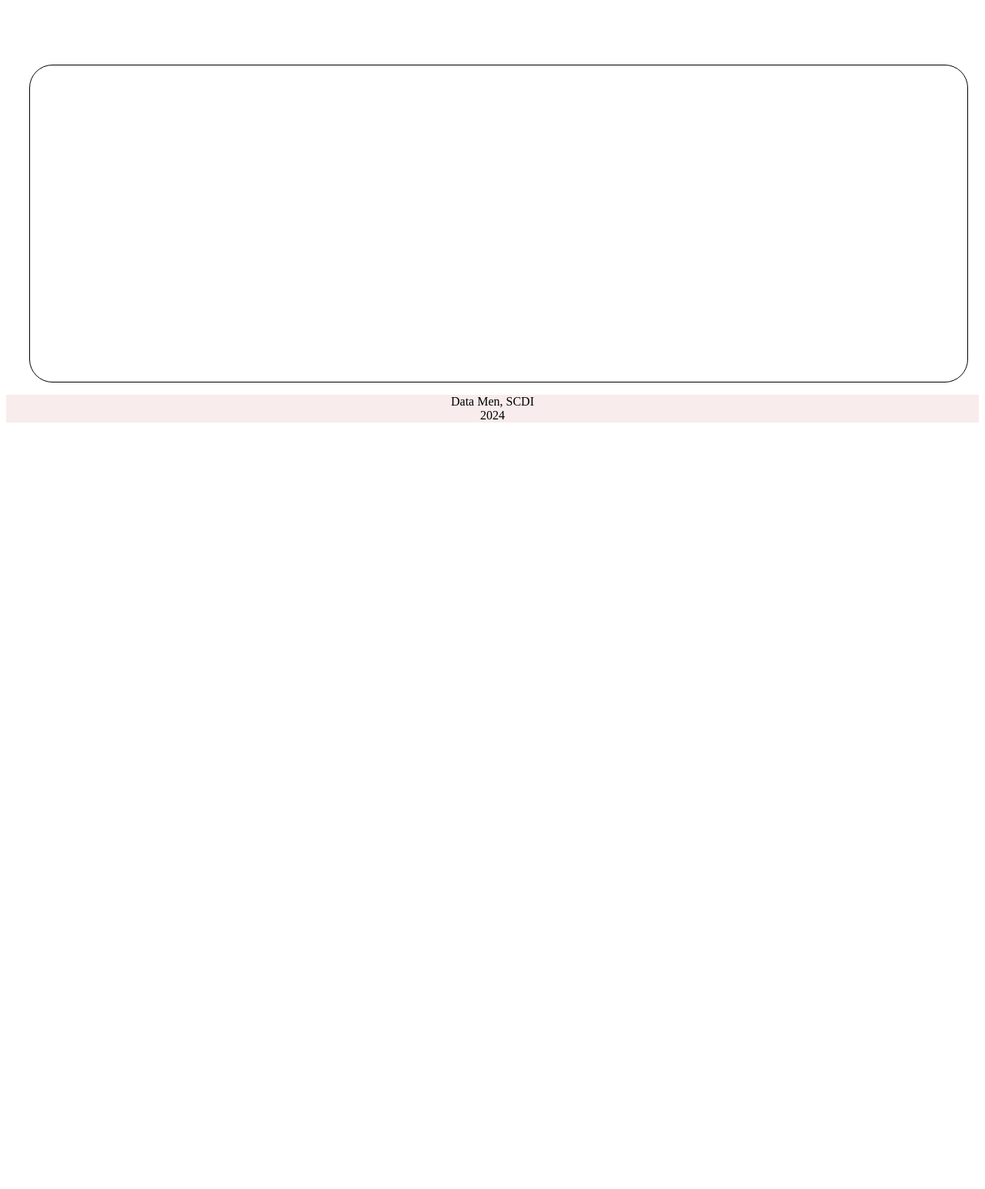
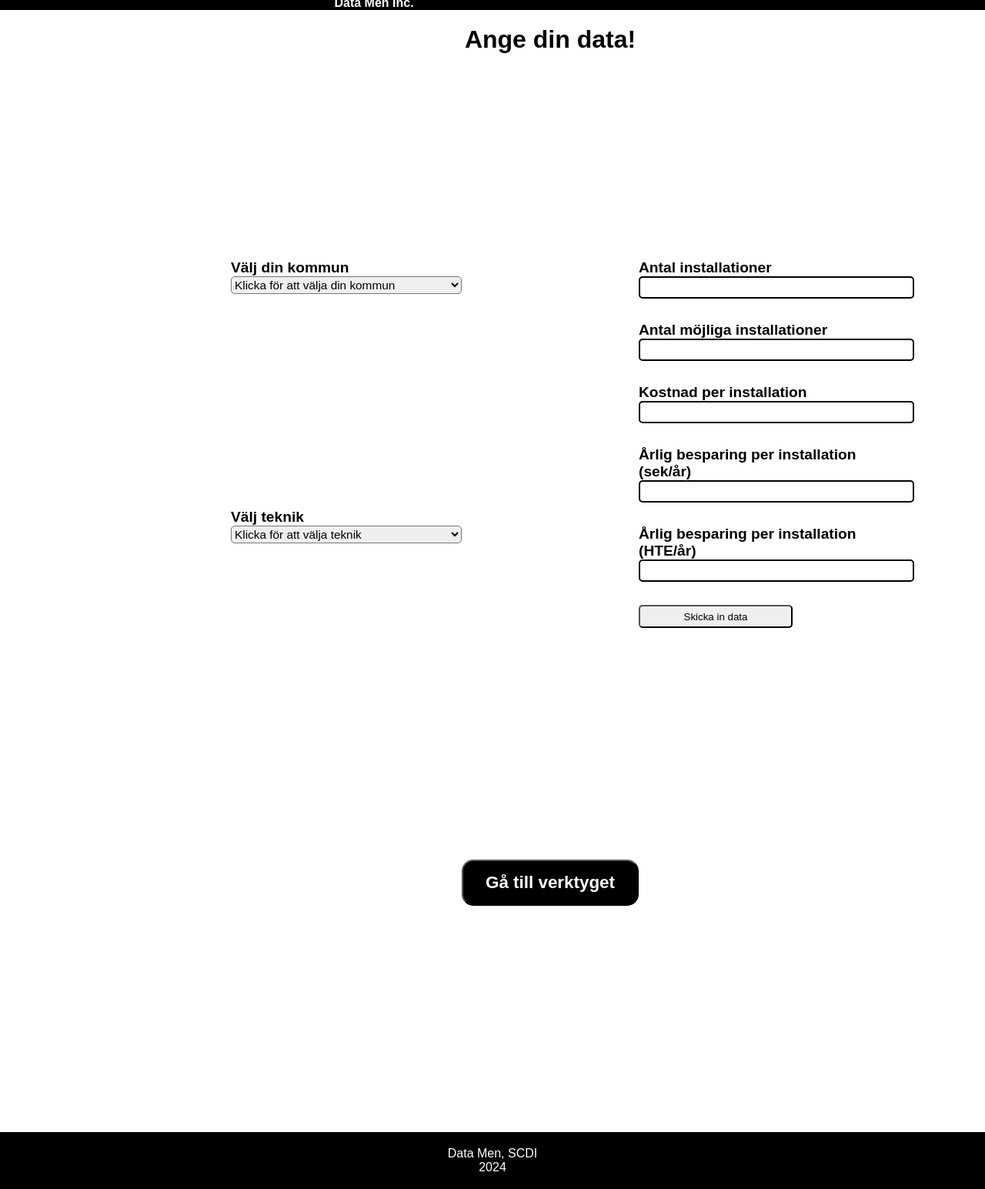
Before and after one commit to Antpapa99/TIG335_Alternativkostnader, a Django app: page /verktyg in a window 1280 px wide. Shown: the part 311-1856 px from the top of the page at 77% size. Before the commit the page ends 860 px from the top, so only its background shows below. Run offline with Django 5.2, Linux system fonts and the light colour scheme.

Commit message:
Changed the html formats

```diff
--- a/alternativkostnaderApp/serializers.py
+++ b/alternativkostnaderApp/serializers.py
@@ -28,12 +28,15 @@ class CommuneSerializer(serializers.ModelSerializer):
     #This here will probably need better variable names
     def update(self, instance, validated_data):
         technologies_data = validated_data.pop('technologies')
+
+        #This here is the variable for technologies
         techs = (instance.technologies).all()
         techs = list(techs)
+        #This here is the variabel for the commune name of the specific instance
         instance.commune_name = validated_data.get('commune_name', instance.commune_name)
         instance.save()
 
-
+        #This is for each technology in the nested serializer
         for technology_data in technologies_data:
             technology = techs.pop(0)
             technology.tech_name = technology_data.get('tech_name', technology.tech_name)
--- a/alternativkostnaderApp/static/style.css
+++ b/alternativkostnaderApp/static/style.css
@@ -1,13 +1,17 @@
-#indexmain, #verktygmain {
+#body {
+    margin: 0;
+    padding: 0;
+
+
+}
+#indexmain, #verktygmain, #datamain {
     background-color:
     white;
-    margin: 0 auto;
-    width: 100vw;
-    height: 100vh;
+    font-family: Arial, Helvetica, sans-serif;
     display: grid;
-    grid-template-columns: 1fr 1fr 1fr 1fr 1fr 1fr 1fr;
-    grid-template-rows: 1fr 1fr 1fr 1fr 1fr 1fr 1fr;
-    font-family: Arial, Helvetica, sans-serif;
+    grid-template-columns: 1fr 1fr 1fr 1fr 1fr 1fr 1fr ;
+    grid-template-rows: 0.3fr 1fr 1fr 1fr 1fr 0.5fr;
+    min-height: 100vh;
 
 }
 
@@ -16,7 +20,7 @@
     width: 230px;
     height: 60px;
     font-size: 1.3em;
-    grid-area: 4/4/5/5;
+    grid-area: 5/4/6/5;
     justify-content: center;
     align-items: center;
     margin:auto;
@@ -38,17 +42,20 @@ a:link {
   }
 
 #textbody {
-    grid-area: 2/2/3/7;
+    grid-area: 2/2/5/7;
     margin: 0 auto;
     text-align: center;
-
 }
 
 #footersect {
     text-align: center;
     position:relative;
-    background-color: #f8ecec;
-    color: black;
+    background-color: black;
+    color: white;
+    grid-area: 7/1/8/8;
+    padding-top: 3px;
+    padding-bottom: 3px;
+    margin-top: auto;
 }
 
 #titletext {
@@ -65,9 +72,34 @@ a:link {
     width: 350px;
     height: 250px;
     border-radius: 15px;
+}
+
+#navbar {
+    grid-area: 1/1/2/8;
+    background-color: black;
+}
+
+#bild2 {
+    margin: 10px
+}
+
+#gruppnamn {
+    color: white;
+    display: inline;
+    font-weight: 800;
+    margin: 10px;
 
 }
 
+#omoss {
+    grid-area: 2/7/3/8;
+    padding-left: 40px;
+    background-color: black;
+    color: white;
+    border-radius: 50px 0px 0px 50px;
+    margin-top: 10px;
+
+}
 
 /*Verktygssidan*/
 
@@ -75,11 +107,12 @@ a:link {
     text-align: center;
     grid-area: 2/3/3/6;
     color: white;
-    font-size: 1.5em;
+    font-size: 1.3em;
     background: black;
     margin-bottom: 200px;
     border-radius: 20px;
     font-size: bold;
+    margin-top: 20px;
 }
 
 #altbar li {
@@ -95,8 +128,82 @@ a:link {
 
 #mainspace {
     border: 1px solid;
-    border-radius: 30px;
-    grid-area: 3/1/8/8;
-    margin-left: 30px;
-    margin-right: 30px;
+    border-radius: 20px;
+    grid-area: 2/1/7/8;
+    margin: 120px;
+
 }
+
+#backbutton {
+    width: 230px;
+    height: 60px;
+    font-size: 1.3em;
+    grid-area: 2/1/3/2;
+    color: white;
+    background-color: black;
+    border-radius: 15px;
+    font-size: 1.4em;
+    font-weight: bold;
+    margin: 17px;
+}
+
+/*datasida*/
+
+#datatitle {
+    grid-area: 2/4/3/5;
+    margin: 0 auto;
+}
+
+#kommunchoice {
+    grid-area: 3/3/4/4;
+
+}
+
+#kommunid, #teknikid {
+    width: 300px;
+    height: 23px;
+    font-size: 0.8em;
+    border-radius: 5px;
+}
+
+
+#teknikchoice {
+    grid-area: 4/3/5/4;
+
+}
+
+#inputfield {
+    grid-area: 3/5/7/7;
+}
+
+#kommunchoice, #teknikchoice, #inputfield {
+    font-weight: 700;
+    font-size: 1.2em;
+}
+
+#inputfield div {
+    margin-bottom: 30px;
+}
+
+#datatitle {
+    margin-top: 20px;
+}
+
+#kommunchoice label, #teknikchoice label, #inputfield label {
+    display: block;
+}
+
+#installationer, #minstallationer, #kinstallation, #binstallationsek, #binstallationHTE {
+    width: 350px;
+    height: 23px;
+    border: 2px solid;
+    border-radius: 5px;
+}
+
+#submitbutton {
+    grid-area: 4/5/5/6;
+    width: 200px;
+    height: 30px;
+    border-radius: 5px;
+    margin-top: auto;
+}
--- a/alternativkostnaderApp/templates/verktyg.html
+++ b/alternativkostnaderApp/templates/verktyg.html
@@ -5,24 +5,84 @@
     <meta charset="UTF-8">
     <meta name="viewport" content="width=device-width, initial-scale=1.0">
     <title>Document</title>
-    <link rel="stylesheet" href="static/style.css">
+    <link rel="stylesheet" href="style.css">
 </head>
-<body>
+<body id="body">
     <header></header>
-    <main id="verktygmain">
-        <section id="altbar">
-            <ul>
-                <li>Alternativkostnad</a></li>
-                <li>Penetrationsgrad</a></li>
-                <li>Potential</a></li>
-                <li>Besparingar</a></li>
-            </ul>
-        </section>
-        <article id="mainspace">
+    <main id="datamain">
+        <article id="navbar">
+            <img id="bild2" src="SCDIlogo.png">
+            <p id="gruppnamn">Data Men Inc.</p>
+        </article>
+
+        <h1 id="datatitle">Ange din data!</h1>
+
+        <article id="kommunchoice">
+            <label for="kommunid">Välj din kommun</label>
+
+            <select name="Kommun" id="kommunid">
+                <option value="">Klicka för att välja din kommun</option>
+                <option value="kommunlista">Kommunlista</option>
+            </select>
+        </article>
+
+        <article id="teknikchoice">
+            <label for="teknikid">Välj teknik</label>
+
+            <select name="teknik" id="teknikid">
+                <option value="">Klicka för att välja teknik</option>
+                <option value="lås">Digitala lås</option>
+                <option value="tilld">Digital tillsyn (dag)</option>
+                <option value="tilln">Digital tillsyn (natt)</option>
+                <option value="robot">Läkemedelsrobot</option>
+                <option value="larmgps">Digitalt larm (GPS)</option>
+                <option value="larmtrygg">Digitalt larm (trygghet)</option>
+                <option value="larmfall">Fallprevention</option>
+            </select>
+        </article>
+
+        <article id="inputfield">
+            <div>
+                <label for="installationer">Antal installationer</label>
+                <input type="text" id="installationer"></input>
+                <br>
+            </div>
+
+            <div>
+                <label for="minstallationer">Antal möjliga installationer</label>
+                <input type="text" id="minstallationer"></input>
+                <br>
+            </div>
+
+            <div>
+                <label for="kinstallation">Kostnad per installation</label>
+                <input type="text" id="kinstallation"></input>
+                <br>
+            </div>
+
+            <div>
+                <label for="binstallationsek">Årlig besparing per installation (sek/år)</label>
+                <input type="text" id="binstallationsek"></input>
+                <br>
+            </div>
+
+            <div>
+                <label for="inputlarmgps">Årlig besparing per installation (HTE/år)</label>
+                <input type="text" id="binstallationHTE"></input>
+                <br>
+            </div>
+
+            <button type=button id="submitbutton">
+                Skicka in data
+            </button>
 
         </article>
 
-    </main>
+
+        <button type="button" id="nextbutton">
+            <a href="verktyg.html">Gå till verktyget</a>
+        </button>
+
         <footer id="footersect">
             <p>
                 Data Men, SCDI
@@ -30,6 +90,6 @@
                 2024
             </p>
         </footer>
-
+    </main>
 </body>
 </html>
--- a/alternativkostnaderApp/views.py
+++ b/alternativkostnaderApp/views.py
@@ -46,4 +46,5 @@ def commune_detail(request, id):
             return Response(serializer.data)
         return Response(serializer.errors, status=status.HTTP_400_BAD_REQUEST)
     elif request.method == 'DELETE':
-        pass
+        commune.delete()
+        return Response(status=status.HTTP_204_NO_CONTENT)
```
Also changed, not shown: db.sqlite3. Lines whose indentation alone changed are shown as unchanged.
